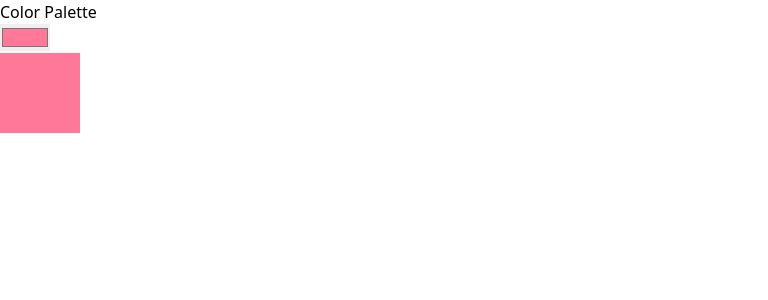
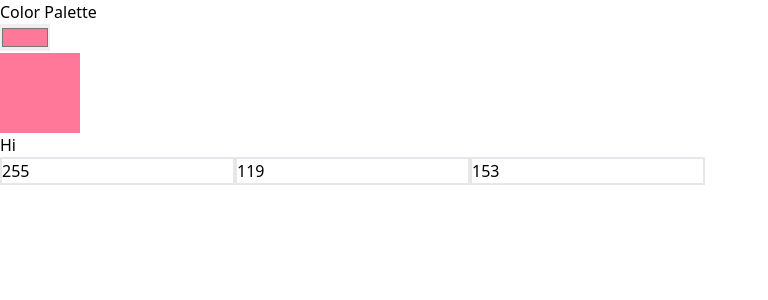
Before and after one commit to arunkb2795/React-Typescript-Frontend-Masters-Steve-Kenney, a React (Vite) app: page / in a window 1280 px wide. Shown: the top 300 px of the page, without its empty margins (0-768 px from the left). Built offline with nearby package versions, Linux system fonts and the light colour scheme.

Commit message:
color selector added

```diff
--- a/src/App.tsx
+++ b/src/App.tsx
@@ -1,15 +1,17 @@
-import { useState } from 'react';
+import { useReducer } from 'react';
+
 import './App.css';
 import ColorPalette from './components/ColourPalette';
+import ColourSelector from './components/ColourSelector';
+import colorReducer, { initialState } from './lib/color-reducer';
 
 function App() {
-  const [value, setValue] = useState('');
-  const onSubmit = (e: any) => {
-    console.log(e);
-  };
+  const [state, dispatch] = useReducer(colorReducer, initialState);
+
   return (
     <>
-      <ColorPalette />
+      <ColorPalette hexColor={state.hexColor} dispatch={dispatch} />
+      <ColourSelector hexColor={state.hexColor} dispatch={dispatch} />
     </>
   );
 }
--- a/src/components/ColourPalette.tsx
+++ b/src/components/ColourPalette.tsx
@@ -1,16 +1,15 @@
-import { useReducer } from 'react';
-import colorReducer, { initialState } from '../lib/color-reducer';
+import { Dispatch } from 'react';
 import ColorPicker from './ColourPicker';
-export default function ColorPalette() {
-  const [state, dispatch] = useReducer(colorReducer, initialState);
+type ColorPalette = {
+  hexColor: string;
+  dispatch: Dispatch<ColorActions>;
+};
+export default function ColorPalette({ hexColor, dispatch }: ColorPalette) {
   return (
     <div>
       <p>Color Palette</p>
-      <ColorPicker hexColor={state.hexColor} dispatch={dispatch} />
-      <div
-        className={`w-20 h-20`}
-        style={{ backgroundColor: state.hexColor }}
-      ></div>
+      <ColorPicker hexColor={hexColor} dispatch={dispatch} />
+      <div className={`w-20 h-20`} style={{ backgroundColor: hexColor }}></div>
     </div>
   );
 }
--- /dev/null
+++ b/src/components/ColourSelector.tsx
@@ -0,0 +1,48 @@
+import { Dispatch } from 'react';
+import { hex } from 'color-convert';
+
+type ColourSelectorProps = {
+  hexColor: string;
+  dispatch: Dispatch<ColorActions>;
+};
+
+export default function ColourSelector({
+  hexColor,
+  dispatch,
+}: ColourSelectorProps) {
+  const color = hex.rgb(hexColor);
+  const [r, g, b] = color;
+
+  const updateRGB = ({ red = r, green = g, blue = b }) => {
+    console.log('hi');
+    dispatch({
+      type: 'update-rgb-color',
+      payload: { rgb: [red, green, blue] },
+    });
+  };
+
+  console.log({ color });
+  return (
+    <div>
+      <p>Hi</p>
+      <input
+        className="border-2"
+        type="number"
+        value={r}
+        onChange={(e) => updateRGB({ red: +e.target.value })}
+      />
+      <input
+        className="border-2"
+        type="number"
+        value={g}
+        onChange={(e) => updateRGB({ green: +e.target.value })}
+      />
+      <input
+        className="border-2"
+        type="number"
+        value={b}
+        onChange={(e) => updateRGB({ blue: +e.target.value })}
+      />
+    </div>
+  );
+}
--- a/src/lib/color-reducer.ts
+++ b/src/lib/color-reducer.ts
@@ -14,6 +14,7 @@ const colorReducer = (
   }
 
   if (action.type === 'update-rgb-color') {
+    console.log(action.payload);
     const hexColor = '#' + rgb.hex(action.payload.rgb);
     return { ...state, hexColor };
   }
```
